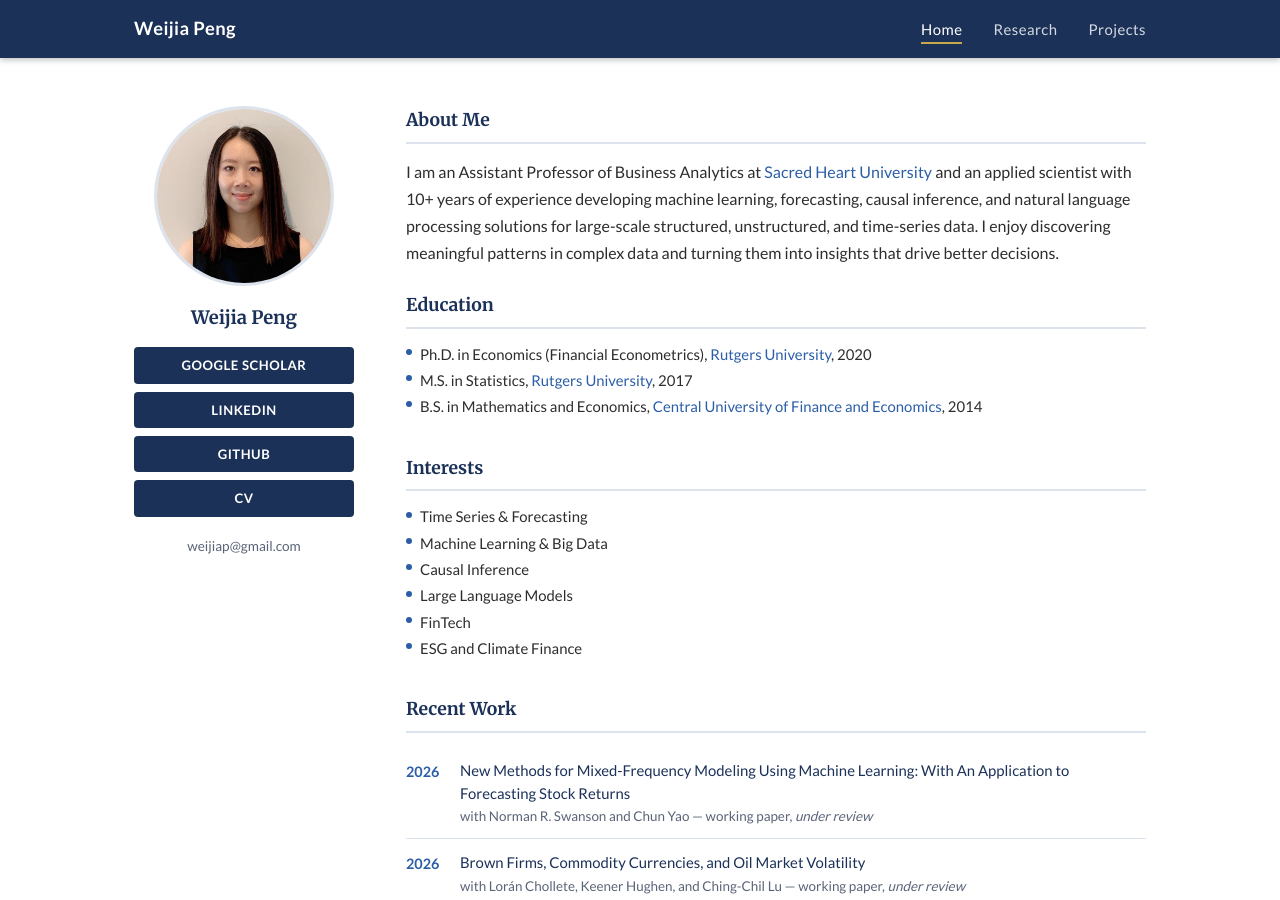
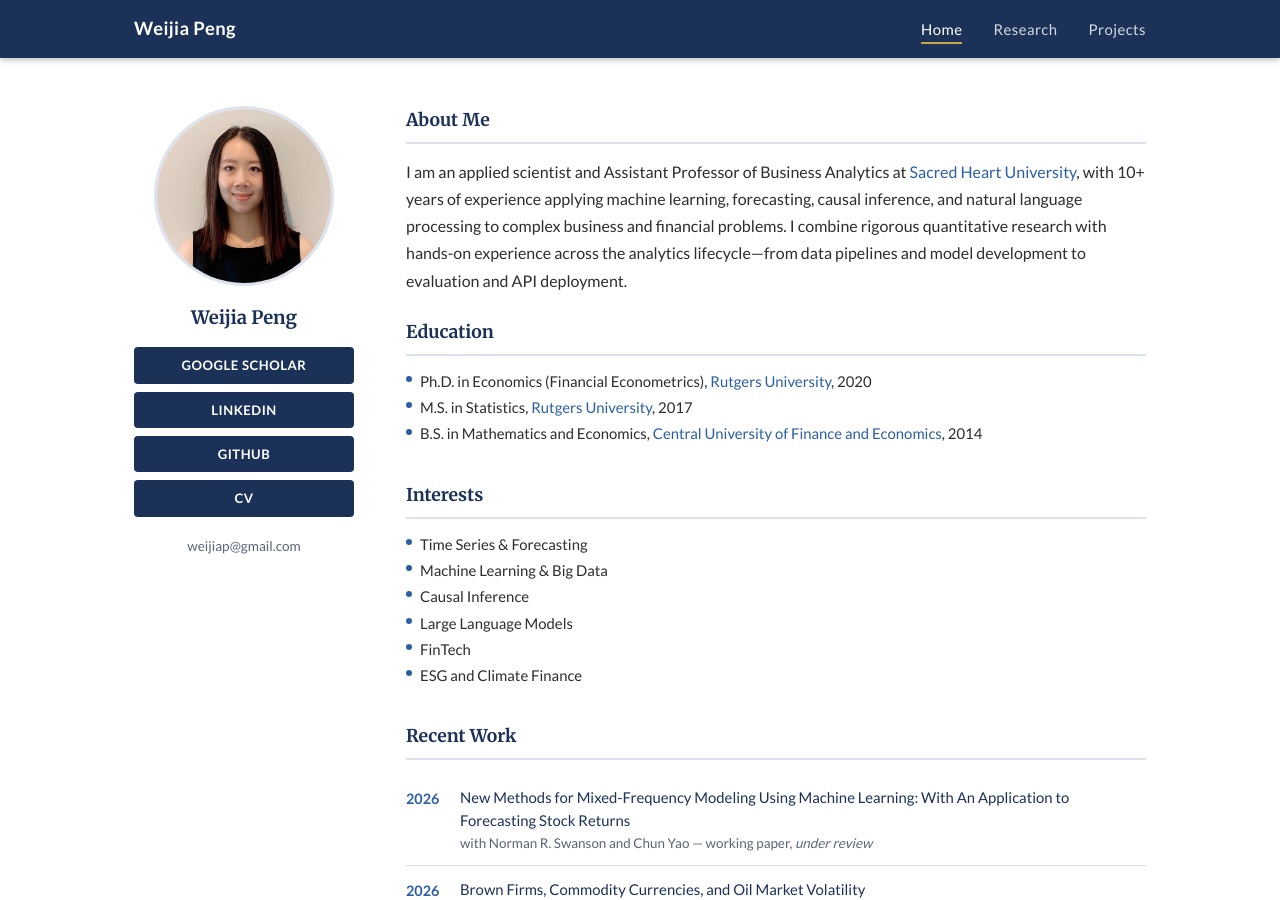
Before and after one commit to weijiap/weijiap.github.io, a Jekyll site: the page built from index.html, in a window 1280 px wide and 900 px high. Built offline with Jekyll 4.4.1, drawn with Linux system fonts in a browser that asks for light colours.

Commit message:
Update intro paragraph
Co-Authored-By: Claude Sonnet 4.6 <noreply@anthropic.com>

```diff
--- a/index.html
+++ b/index.html
@@ -40,7 +40,7 @@ title: Home
     <section class="bio-section">
       <h2>About Me</h2>
       <p>
-        I am an Assistant Professor of Business Analytics at <a href="https://www.sacredheart.edu/" target="_blank" rel="noopener">Sacred Heart University</a> and an applied scientist with 10+ years of experience developing machine learning, forecasting, causal inference, and natural language processing solutions for large-scale structured, unstructured, and time-series data. I enjoy discovering meaningful patterns in complex data and turning them into insights that drive better decisions.
+        I am an applied scientist and Assistant Professor of Business Analytics at <a href="https://www.sacredheart.edu/" target="_blank" rel="noopener">Sacred Heart University</a>, with 10+ years of experience applying machine learning, forecasting, causal inference, and natural language processing to complex business and financial problems. I combine rigorous quantitative research with hands-on experience across the analytics lifecycle&mdash;from data pipelines and model development to evaluation and API deployment.
       </p>
     </section>
 
```
